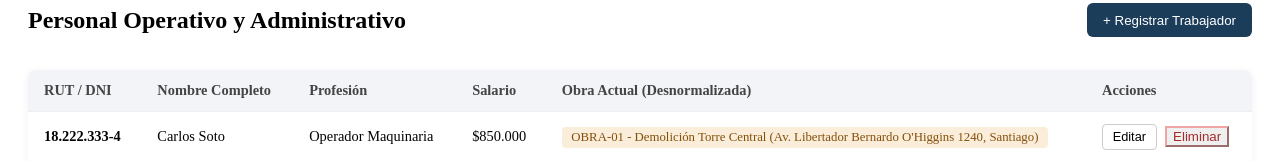
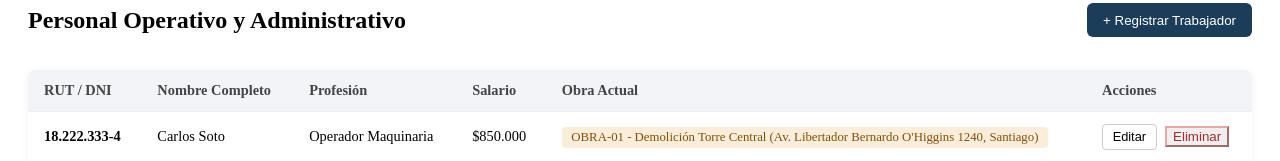
Before and after one commit to sebastiantroncoso6/Constructora_Groudon, a plain HTML site: page paginas/trabajadores.html in a window 1280 px wide. Shown: the part 153-314 px from the top of the page. Drawn offline with nearby package versions, Linux system fonts and the light colour scheme.

Commit message:
Update trabajadores.html

```diff
--- a/paginas/trabajadores.html
+++ b/paginas/trabajadores.html
@@ -39,7 +39,7 @@
                     <th>Nombre Completo</th>
                     <th>Profesión</th>
                     <th>Salario</th>
-                    <th>Obra Actual (Desnormalizada)</th>
+                    <th>Obra Actual</th>
                     <th>Acciones</th>
                 </tr>
             </thead>
```
